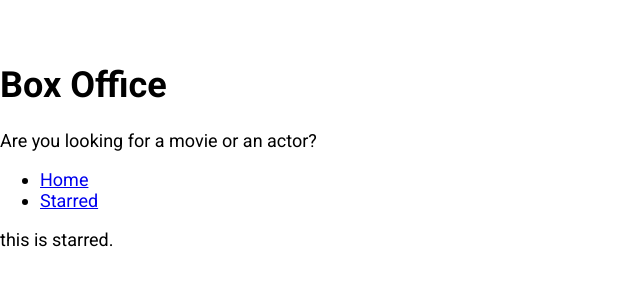
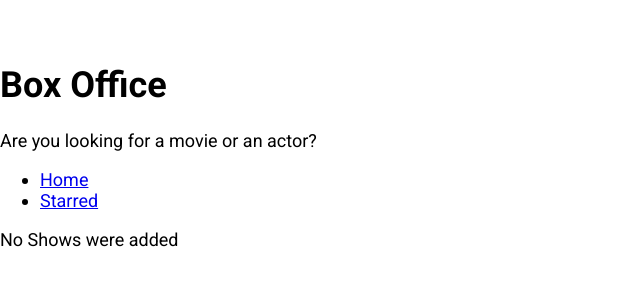
Before and after one commit to arunmsharma/box-office, a React (Create React App) app: page /starred in a window 1280 px wide. Shown: the top 300 px of the page, without its empty margins (0-640 px from the left). Built offline with nearby package versions, Linux system fonts and the light colour scheme.

Commit message:
Finished Starred Page

```diff
--- a/src/pages/Starred.js
+++ b/src/pages/Starred.js
@@ -1,8 +1,43 @@
-import React from 'react';
+import React, { useEffect, useState } from 'react';
 import MainPageLayout from '../components/MainPageLayout';
+import ShowGrid from '../components/show/ShowGrid';
+import { apiGet } from '../misc/config';
+import { useShows } from '../misc/CustomHooks';
 
 const Starred = () => {
-  return <MainPageLayout>this is starred.</MainPageLayout>;
+  const [starred] = useShows();
+
+  const [shows, setShows] = useState(null);
+  const [isLoading, setIsLoading] = useState(true);
+  const [error, setError] = useState(null);
+
+  useEffect(() => {
+    if (starred && starred.length > 0) {
+      const promises = starred.map(showId => apiGet(`/shows/${showId}`));
+
+      Promise.all(promises)
+        .then(apiData => apiData.map(show => ({ show })))
+        .then(results => {
+          setShows(results);
+          setIsLoading(false);
+        })
+        .catch(err => {
+          setError(err.message);
+          setIsLoading(false);
+        });
+    } else {
+      setIsLoading(false);
+    }
+  }, [starred]);
+
+  return (
+    <MainPageLayout>
+      {isLoading && <div> Shows are still loading</div>}
+      {error && <div>Error Occured:{error}</div>}
+      {!isLoading && !shows && <div>No Shows were added</div>}
+      {!isLoading && !error && shows && <ShowGrid data={shows} />}
+    </MainPageLayout>
+  );
 };
 
 export default Starred;
```
